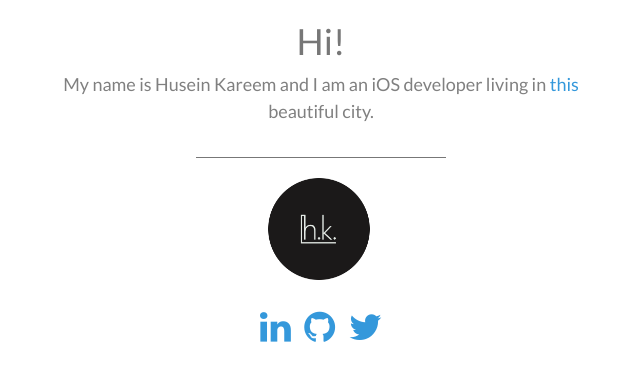
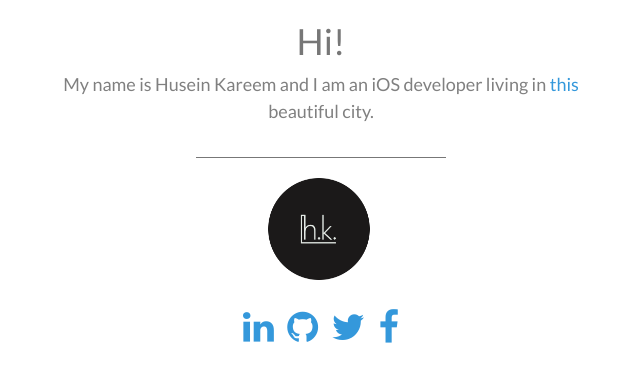
Before and after one commit to the-rezi/rezicom, a plain HTML site: page index.html in a window 1280 px wide. Shown: the whole page, without its empty margins (319-959 px from the left). Drawn offline with nearby package versions, Linux system fonts and the light colour scheme.

Commit message:
add facebook url

```diff
--- a/index.html
+++ b/index.html
@@ -47,6 +47,10 @@
                         <span class="fa fa-2x fa-twitter"></span>
                     </a>
                 </li>
+                <li><a href="https://www.facebook.com/hkareem95" target="_blank">
+                        <span class="fa fa-2x fa-facebook"></span>
+                    </a>
+                </li>
             </ul>
         </div>
     </footer>
```
